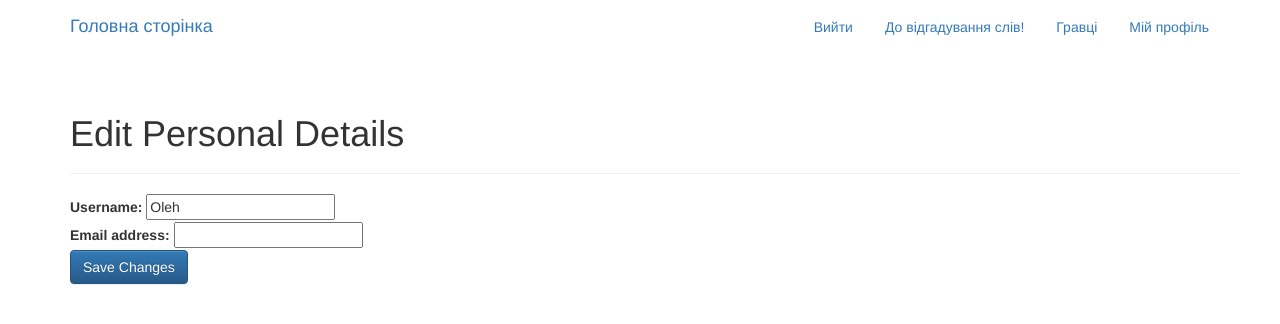
After one commit to oshmidtsmk/words_game, a Django app: page /game/players/2/edit/ in a window 1280 px wide. The commit adds this page. Shown: the top 324 px of the page. Run offline with Django 3.2, Linux system fonts and the light colour scheme; a user stored in the database is signed in; some libraries are stand-ins or nearby versions.

Commit message:
Added editign user's profile and styling of the rating

```diff
--- a/game_app/forms.py
+++ b/game_app/forms.py
@@ -1,5 +1,8 @@
 from django import forms
 from .models import Profile
+from django.contrib.auth.forms import UserChangeForm
+from django.contrib.auth.models import User
+from django.contrib.auth import get_user_model
 
 class GuessForm(forms.Form):
     def __init__(self, masked_word, *args, **kwargs):
@@ -21,3 +24,10 @@ class GuessForm(forms.Form):
                     required=False,
                     widget=forms.TextInput(attrs={'readonly': 'readonly', 'disabled': 'disabled', 'placeholder':letter, 'style': 'width: 40px; height:40px; text-align: center;'})
                 )
+
+
+class UserEditForm(UserChangeForm):
+
+    class Meta:
+        model = get_user_model()
+        fields = ('username', 'email')
--- /dev/null
+++ b/game_app/templates/game_app/edit_user.html
@@ -0,0 +1,21 @@
+{% extends "base.html" %}
+
+{% block content %}
+<div class="container">
+    <div class="row">
+        <div class="page-header">
+            <h1>Edit Personal Details</h1>
+        </div>
+
+        <form method="post" enctype="multipart/form-data">
+            {% csrf_token %}
+            {{ form.username.label_tag }} {{ form.username }}
+            <br>
+            {{ form.email.label_tag }} {{ form.email }}
+            <br>
+            <button type="submit" class="btn btn-primary">Save Changes</button>
+        </form>
+    </div>
+</div>
+
+{% endblock %}
--- a/game_app/templates/game_app/player_page.html
+++ b/game_app/templates/game_app/player_page.html
@@ -1,4 +1,5 @@
 {% extends "base.html" %}
+{% load static %}
 {% block content %}
 
 <div class="container">
@@ -14,7 +15,9 @@
     <li>{{ category }}: {{ count }}</li>
 {% endfor %}
 
-
+{% if player == user %}
+    <a href="{% url 'game_app:edit_user' pk=player.pk %}" class="btn btn-primary">Edit Personal Details</a>
+{% endif %}
 
 {% if player == user %}
 </div>
--- a/game_app/urls.py
+++ b/game_app/urls.py
@@ -15,5 +15,6 @@ urlpatterns = [
     path('categories/<str:category>/<int:pk>/new-game/', views.new_game, name='new-game'),
     path('players/', views.PlayersListView.as_view(), name='players_list'),
     path('players/<int:pk>/', views.PlayerView.as_view(), name='player_page'),
+    path('players/<int:pk>/edit/', views.EditUserView.as_view(), name='edit_user'),
 
 ]
--- a/game_app/views.py
+++ b/game_app/views.py
@@ -2,10 +2,13 @@ from django.views import generic
 from .models import Word, Profile, GuessedWords
 from django.contrib.auth.models import User
 from django.db import models #is used for rating of players by bumber of guessed word in the players view.
-from .forms import GuessForm
+from .forms import GuessForm, UserEditForm
+from django.contrib.auth.forms import UserChangeForm, PasswordChangeForm
+from django.contrib.auth import update_session_auth_hash
 from django.http import HttpResponseRedirect
-from django.urls import reverse
+from django.urls import reverse, reverse_lazy
 from django.contrib.auth.mixins import LoginRequiredMixin
+from django.urls import reverse_lazy
 import random
 
 
@@ -72,6 +75,21 @@ class PlayerView(generic.DetailView):
         context['user'] = user
 
         return context
+
+class EditUserView(LoginRequiredMixin, generic.UpdateView):
+    model = User
+    template_name = 'game_app/edit_user.html'
+    form_class = UserEditForm
+
+
+    def get_object(self, queryset=None):
+        return self.request.user
+
+    def get_success_url(self):
+        # Get the pk of the current user
+        pk = self.request.user.pk
+        return reverse_lazy('game_app:player_page', kwargs={'pk': pk})
+
 
 
 
--- a/templates/base.html
+++ b/templates/base.html
@@ -19,6 +19,7 @@
     <link href="https://fonts.googleapis.com/css?family=Montserrat" rel="stylesheet">
 
     <link rel="stylesheet" href="{% static 'words_play/css/master.css'%}">
+    <link rel="stylesheet" type="text/css" href="{% static 'words_play/css/master.css' %}">
 
 
   </head>
```
Also changed, not shown: game_app/templates/game_app/players_list.html (+9 -3 lines), db.sqlite3.
